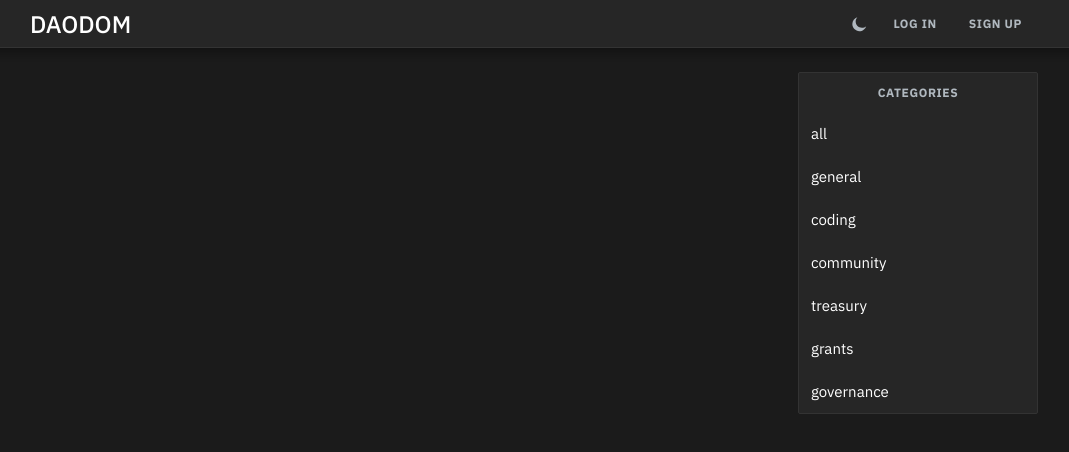
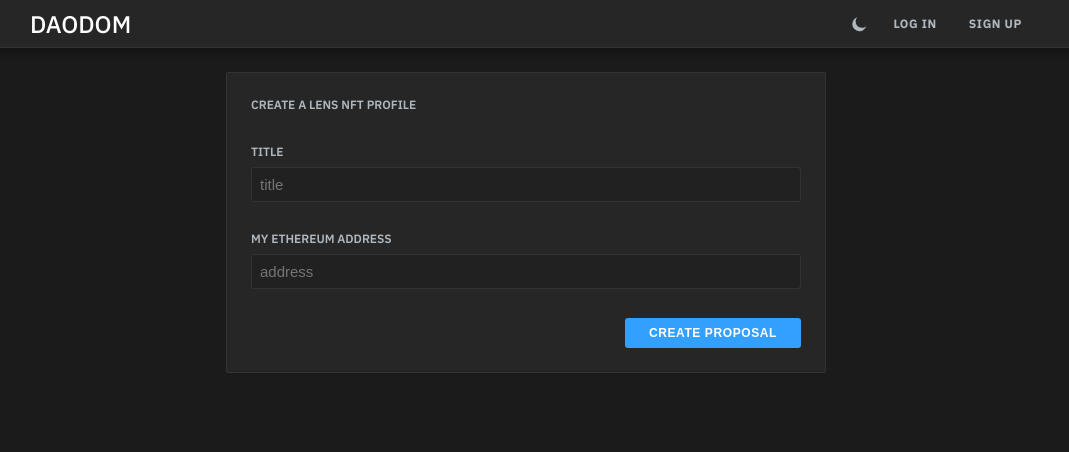
Before and after one commit to MarijoR/eth_amsterdam_daodom, a React (Create React App) app: page /createprofile in a window 1280 px wide. Shown: the top 452 px of the page, without its empty margins (114-1183 px from the left). Built offline with nearby package versions, Linux system fonts and the light colour scheme; no server answers; what @gnosis.pm/safe-service-client would draw is missing.

Commit message:
Add create profile form

```diff
--- a/package.json
+++ b/package.json
@@ -15,7 +15,7 @@
     "eth-hooks": "^1.1.2",
     "ethers": "^5.6.4",
     "firebase": "^9.1.3",
-    "graphql": "^16.3.0",
+    "graphql": "^16.5.0",
     "react": "^17.0.2",
     "react-blockies": "^1.4.1",
     "react-bootstrap": "^2.3.0",
@@ -30,6 +30,7 @@
     "react-scripts": "^4.0.3",
     "remark-breaks": "^1.0.2",
     "styled-components": "^5.3.3",
+    "urql": "^2.2.3",
     "validator": "^13.6.0",
     "walletlink": "^2.1.5",
     "web3modal": "^1.9.1",
--- a/src/App.js
+++ b/src/App.js
@@ -7,11 +7,13 @@ import Login from "pages/Login";
 import Signup from "pages/Signup";
 // import { CreateFlow } from "./components/SuperFluid/CreateFlow"
 import { Route, Switch } from "react-router-dom";
+import CreateProfile from "./pages/CreateProfile";
 
 export default function App() {
-  useAuthUser()
+  useAuthUser();
 
-  return <>
+  return (
+    <>
       <Route component={Header} />
       <Switch>
         <Route path="/login" component={Login} />
@@ -19,10 +21,9 @@ export default function App() {
         {/* <Route path="/createjob" component={CreateFlow} /> */}
         <Route path="/multisig" component={MultiSigGnosis} />
         <Route path="/createpost" component={CreatePost} />
+        <Route path="/createprofile" component={CreateProfile} />
         <Route path="/" component={Home} />
-
-
-
       </Switch>
-  </>;
+    </>
+  );
 }
--- a/src/components/Header/index.js
+++ b/src/components/Header/index.js
@@ -7,7 +7,7 @@ import useStore from "store";
 import { useMutation } from "react-query";
 import { logOut } from "lib/firebase";
 import toast from "react-hot-toast";
-import shallow from "zustand/shallow"
+import shallow from "zustand/shallow";
 
 const Wrapper = styled.header`
   position: sticky;
@@ -34,38 +34,40 @@ const Wrapper = styled.header`
 `;
 
 export default function Header({ history }) {
-  const [user, resetUser] = useStore(s => [s.user, s.resetUser], shallow);
+  const [user, resetUser] = useStore((s) => [s.user, s.resetUser], shallow);
   const mutation = useMutation(logOut, {
     onSuccess: () => {
-      resetUser()
-      history.push('/login')
-      toast('Logged Out', {
-        icon: "bye"
-      })
+      resetUser();
+      history.push("/login");
+      toast("Logged Out", {
+        icon: "bye",
+      });
     },
     onError: () => {
-      toast.error('Error logging out')
-    }
+      toast.error("Error logging out");
+    },
   });
 
-  return <Wrapper>
+  return (
+    <Wrapper>
       <HeaderLogo />
       <HeaderDarkButton />
       {user ? (
         <>
           {/* <HeaderNavLink  to="/createjob">contract</HeaderNavLink> */}
-        <HeaderNavLink  to="/multisig">My Gnosis Safe</HeaderNavLink>
-        <HeaderUsername username={user.username}/>
+          <HeaderNavLink to="/multisig">My Gnosis Safe</HeaderNavLink>
+          <HeaderNavLink to="/createprofile">Create Profil</HeaderNavLink>
+          <HeaderUsername username={user.username} />
           <HeaderNavLink to="/" onClick={mutation.mutate}>
             log out
           </HeaderNavLink>
         </>
       ) : (
         <>
-        <HeaderNavLink  to="/login">log in</HeaderNavLink>
-        <HeaderNavLink  to="/signup">sign up</HeaderNavLink>
-
+          <HeaderNavLink to="/login">log in</HeaderNavLink>
+          <HeaderNavLink to="/signup">sign up</HeaderNavLink>
         </>
       )}
-  </Wrapper>;
+    </Wrapper>
+  );
 }
--- /dev/null
+++ b/src/pages/CreateProfile.js
@@ -0,0 +1,73 @@
+import { useState } from "react";
+import Form from "components/shared/form/Form";
+import Input from "components/shared/form/Input";
+import InputWrapper from "components/shared/form/InputWrapper";
+import Label from "components/shared/form/Label";
+import { RadioGroupWrapper } from "components/shared/form/RadioGroup";
+import RadioGroupOption from "components/shared/form/RadioGroup/Option";
+import SelectWrapper from "components/shared/form/SelectWrapper";
+import SubmitButton from "components/shared/form/SubmitButton";
+import { useForm } from "react-hook-form";
+import Error from "components/shared/form/Error";
+import useStore from "store";
+import { ethers } from "ethers";
+import toast from "react-hot-toast";
+
+export default function CreateProfile() {
+  const user = useStore((s) => s.user);
+  const {
+    register,
+    handleSubmit,
+    formState: { errors },
+  } = useForm({ mode: "onBlur" });
+  const [type, setType] = useState("text");
+
+  function onSubmit(data) {}
+
+  return (
+    <Form onSubmit={handleSubmit(onSubmit)} wide>
+      <InputWrapper>
+        <Label>Create a Lens NFT Profile</Label>
+      </InputWrapper>
+      <InputWrapper>
+        <Label>title</Label>
+        <Input
+          {...register("title", {
+            required: "Title is required",
+            minLength: {
+              value: 5,
+              message: "Title musst be at least 5 characters",
+            },
+            maxLength: {
+              value: 100,
+              message: "Title musst be less than 100 characters",
+            },
+          })}
+          type="text"
+          placeholder="title"
+        />
+        <Error>{errors.title?.message}</Error>
+      </InputWrapper>
+      <InputWrapper>
+        <Label>My Ethereum Address</Label>
+        <Input
+          {...register("address", {
+            required: "Ethereum Address is required",
+            minLength: {
+              value: 40,
+              message: "Please check if your ethereum address is correct",
+            },
+            maxLength: {
+              value: 45,
+              message: "Please check if your ethereum address is correct",
+            },
+          })}
+          type="text"
+          placeholder="address"
+        />
+        <Error>{errors.address?.message}</Error>
+      </InputWrapper>
+      <SubmitButton type="submit">create proposal</SubmitButton>
+    </Form>
+  );
+}
```
Also changed, not shown: api.js (added, +26 -0 lines), 2 other files (tests, documents, lock files or other folders). Lines whose indentation alone changed are shown as unchanged.
